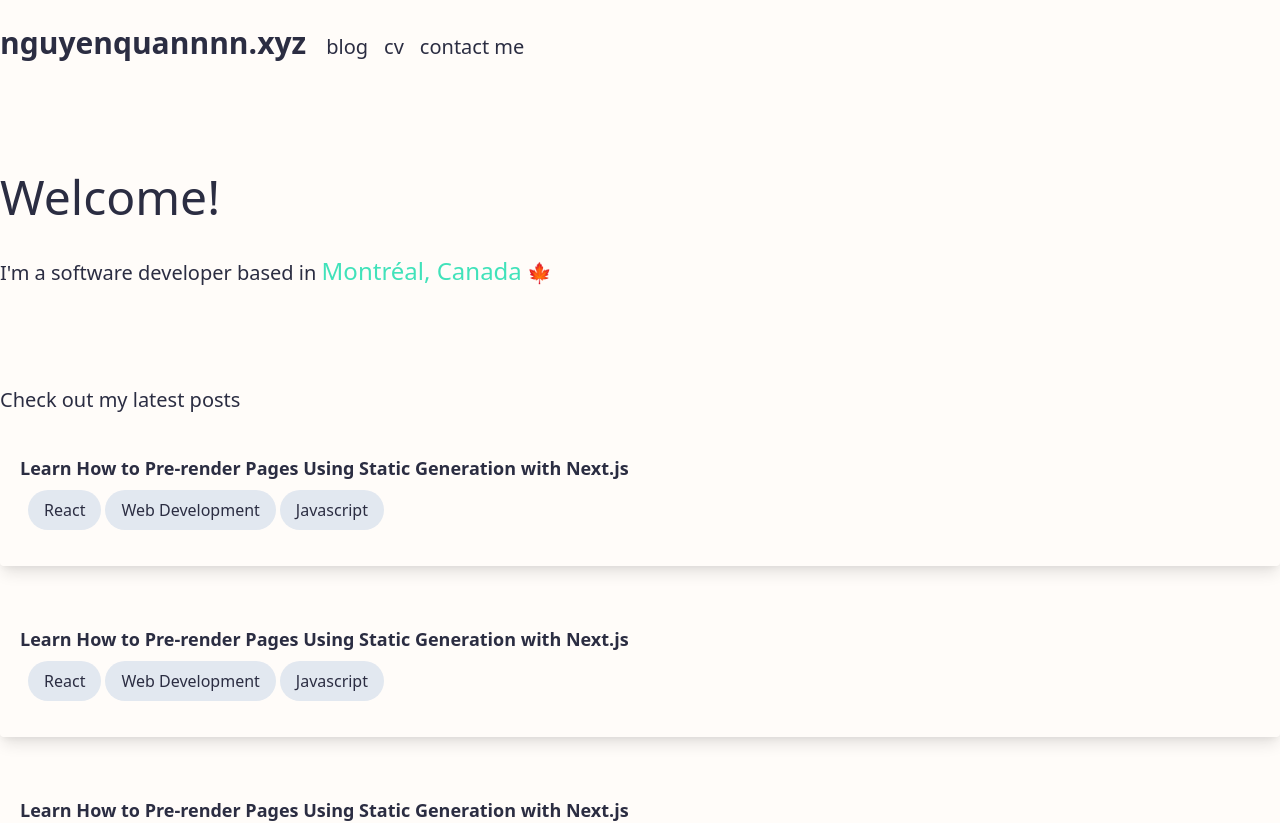
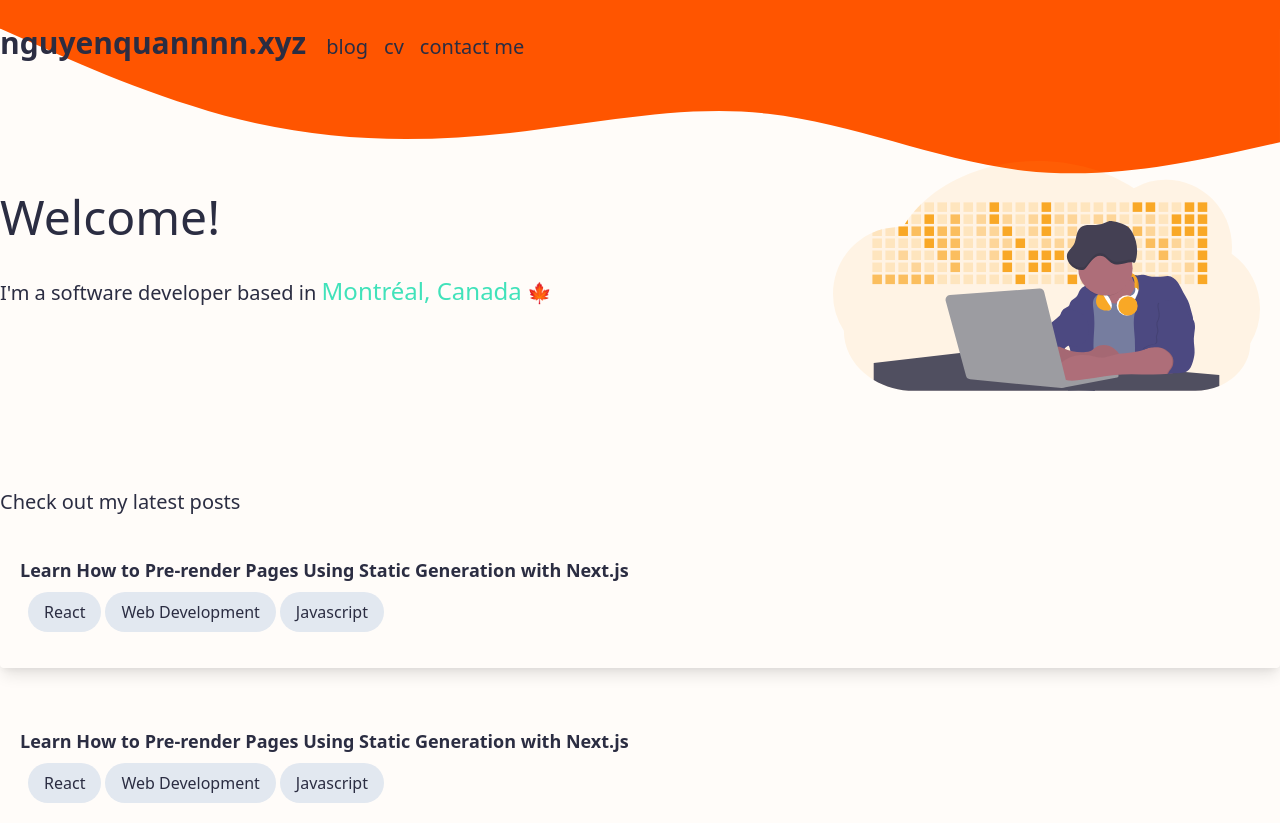
Before and after one commit to nguyenquannnn/nguyenquannnn.xyz, a Next.js app: page / in a window 1280 px wide. Shown: the top 823 px of the page. Built offline with nearby package versions, Linux system fonts and the light colour scheme.

Commit message:
Update to blog

```diff
--- a/components/card.tsx
+++ b/components/card.tsx
@@ -13,7 +13,7 @@ const Card: FC<PostProps> = (props) => {
     Router.push(props.slug);
   };
   return (
-    <div className="mb-10 cursor-pointer">
+    <div className="mb-10 cursor-pointer bg-white">
       <div
         className="transition-all rounded shadow-lg p-5 hover:p-10 ease-in-out duration-700 delay-75"
         onClick={onPostClick}
--- a/pages/index.tsx
+++ b/pages/index.tsx
@@ -35,7 +35,16 @@ const WelcomeMessage = (props: { anim: Boolean }) => {
 
 const Banner = () => {
   return (
-    <div className="my-24">
+    <div className="my-24 flex">
+      <div className="absolute top-0 left-0 min-w-full -z-10">
+        <svg xmlns="http://www.w3.org/2000/svg" viewBox="0 0 1440 320">
+          {/* <path fill="#FFD166" fill-opacity="1" d="M0,128L34.3,117.3C68.6,107,137,85,206,
+        112C274.3,139,343,213,411,256C480,299,549,309,617,298.7C685.7,288,754,256,823,202.7C891.4,149,960,75,1029,64C1097.1,53,1166,107,1234,160C1302.9,213,1371,267,1406,293.3L1440,320L1440,0L1405.7,0C1371.4,0,1303,0,1234,0C1165.7,0,1097,0,1029,0C960,0,891,0,823,0C754.3,0,686,0,617,0C548.6,0,480,0,411,0C342.9,0,274,0,206,0C137.1,0,69,0,34,0L0,0Z"></path> */}
+        <rect fill="#ff5500" width="100%" height="10%"></rect>
+        <path fill="#ff5500" fill-opacity="1" d="M0,32L48,53.3C96,75,192,117,288,138.7C384,160,480,160,576,149.3C672,139,768,117,864,128C960,139,1056,181,1152,192C1248,203,1344,181,1392,170.7L1440,160L1440,0L1392,0C1344,0,1248,0,1152,0C1056,0,960,0,864,0C768,0,672,0,576,0C480,0,384,0,288,0C192,0,96,0,48,0L0,0Z"></path>
+      </svg>
+      </div>
+      <div className="w-2/3">
         <WelcomeMessage anim={false} />
         <p className="text-xl">
           I'm a software developer based in{" "}
@@ -47,6 +56,10 @@ const Banner = () => {
           </a>{" "}
           🍁
         </p>
+      </div>
+      <div className="w-1/3 -ml-5">
+        <img src="/developer.svg" alt="Developer" />
+      </div>
       {/* <div className="rect absolute right-0">
         <div className="w-64 h-78 bg-orange-300"></div>
         <div className="w-64 h-78 bg-orange-500 -my-64 mx-16 "></div>
--- a/tailwind.config.js
+++ b/tailwind.config.js
@@ -29,6 +29,9 @@ module.exports = {
         white: "#FFFCF9",
         black: "#2B2D42",
       },
+      zIndex: {
+        '-10': '-10',
+      }
     },
   },
   variants: {
```
Also changed, not shown: public/developer.svg (added). Lines whose indentation alone changed are shown as unchanged.
